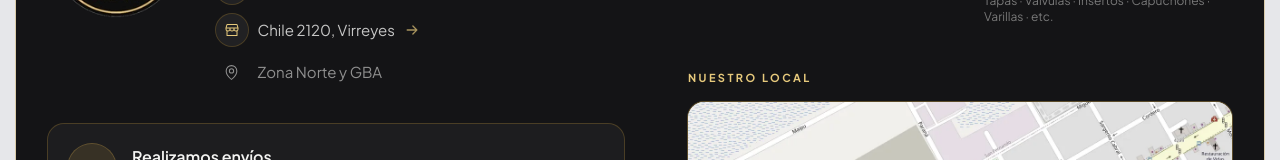
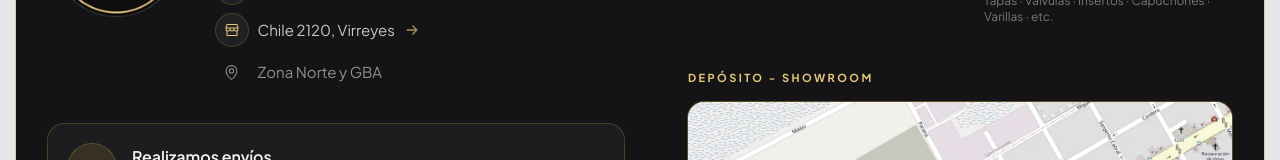
Before and after one commit to digiovambattistafranco14-sketch/envases-zonanorte, a React (Vite) app: page / in a window 1280 px wide. Shown: the part 2482-2642 px from the top of the page. Built offline with nearby package versions, Linux system fonts and the light colour scheme; no server answers; the database is empty.

Commit message:
Pie: Depósito - Showroom en lugar de Nuestro local
Co-Authored-By: Claude Opus 5.5 <noreply@anthropic.com>

```diff
--- a/src/components/Footer.jsx
+++ b/src/components/Footer.jsx
@@ -38,7 +38,7 @@ function ContactLink({ href, icon: Icon, children, ...rest }) {
 function MapBlock({ className = '' }) {
   return (
     <div className={className}>
-      <h3 className="text-[11px] font-bold tracking-[0.22em] text-gold-light uppercase">Nuestro local</h3>
+      <h3 className="text-[11px] font-bold tracking-[0.22em] text-gold-light uppercase">Depósito - Showroom</h3>
       <LocationMap className="mt-4" />
     </div>
   )
```
